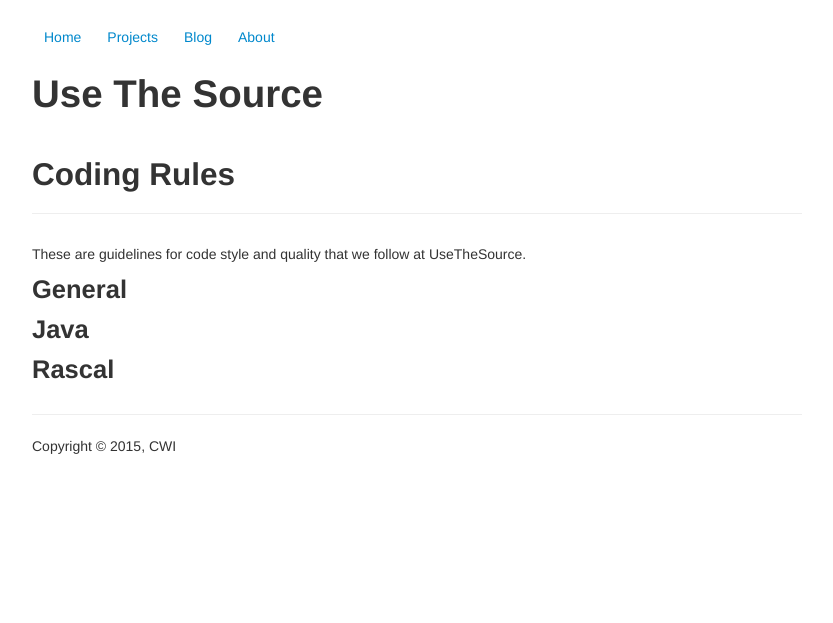
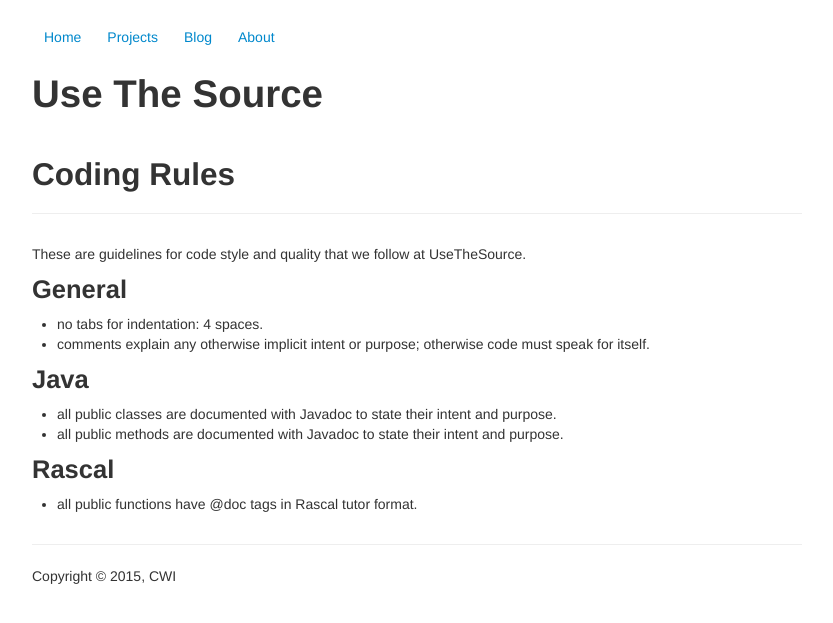
Before and after one commit to usethesource/usethesource.github.io, a Jekyll site: the page built from about/coding.md, in a window 1280 px wide. Shown: the top 623 px of the page, without its empty margins (223-1056 px from the left). Built offline with Jekyll 4.4.1, drawn with Linux system fonts in a browser that asks for light colours; Markdown is read by kramdown in place of the engine named in the settings.

Commit message:
initial coding guidelines

```diff
--- a/about/coding.md
+++ b/about/coding.md
@@ -8,6 +8,14 @@
 
 ## General
 
+* no tabs for indentation: 4 spaces.
+* comments explain any otherwise implicit intent or purpose; otherwise code must speak for itself.
+
 ## Java
 
+* all public classes are documented with Javadoc to state their intent and purpose.
+* all public methods are documented with Javadoc to state their intent and purpose.
+
 ## Rascal
+
+* all public functions have @doc tags in Rascal tutor format.
```
